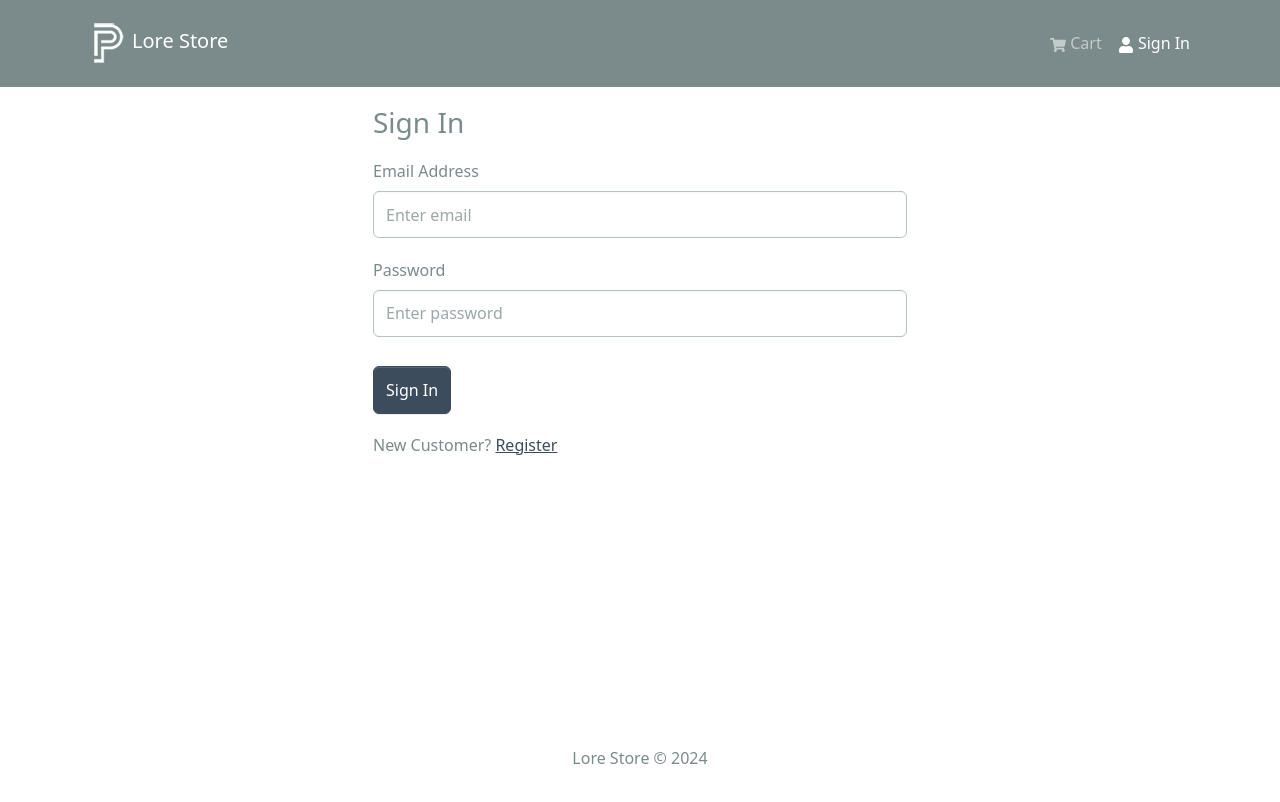
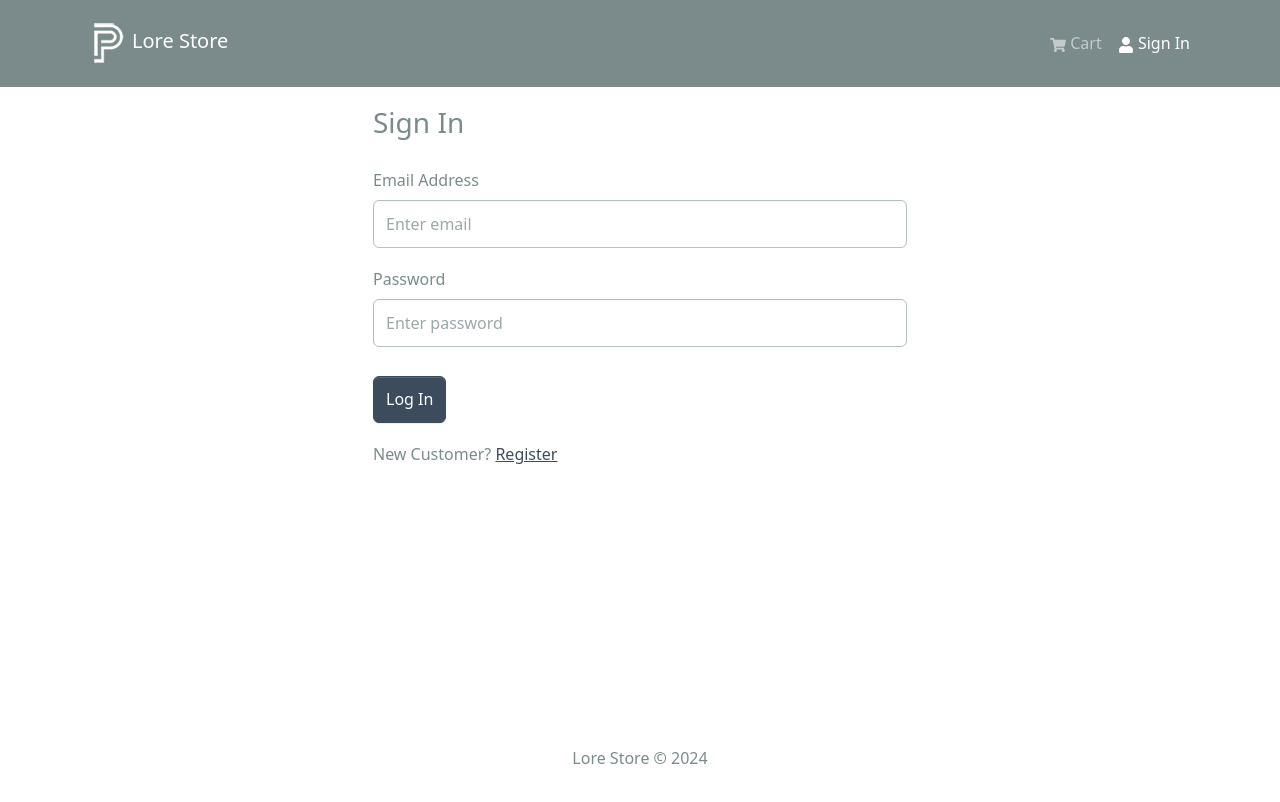
Before and after one commit to Nmcleon/MVP_STORE, a React (Create React App) app in the folder frontend/: page /login in a window 1280 px wide. Shown: the top 802 px of the page. Built offline with nearby package versions, Linux system fonts and the light colour scheme.

Commit message:
Login Functionality
User Data fetches correctly, but  on the postman , noting shows, perhaps i should log it on the terminal first

```diff
--- a/frontend/package.json
+++ b/frontend/package.json
@@ -20,6 +20,7 @@
     "react-router-bootstrap": "^0.26.2",
     "react-router-dom": "^6.22.0",
     "react-scripts": "5.0.1",
+    "react-toastify": "^10.0.4",
     "web-vitals": "^2.1.4"
   },
   "scripts": {
--- a/frontend/src/App.js
+++ b/frontend/src/App.js
@@ -1,5 +1,7 @@
 import { Container } from 'react-bootstrap'
 import React from 'react'
+import { ToastContainer } from 'react-toastify'
+import 'react-toastify/dist/ReactToastify.css'
 import Header from './components/Header'
 import Footer from './components/Footer'
 import { Outlet} from 'react-router-dom'
@@ -11,10 +13,10 @@
     <main className='py-3'>
       <Container>
         <Outlet />
-
-    </Container>
-    </main>
-    <Footer />
+        </Container>
+        </main>
+        <Footer />
+        <ToastContainer />
     </>
   )
 }
--- a/frontend/src/components/Header.jsx
+++ b/frontend/src/components/Header.jsx
@@ -1,5 +1,5 @@
 import React from 'react'
-import { Navbar, Nav, Container, Badge } from 'react-bootstrap'
+import { Navbar, Nav, Container, Badge, NavDropdown } from 'react-bootstrap'
 import { FaShoppingCart, FaUser } from 'react-icons/fa'
 import { LinkContainer } from 'react-router-bootstrap'
 import { useSelector } from 'react-redux'
@@ -8,6 +8,10 @@
 
 const Header = () => {
     const { cartItems } = useSelector((state) => state.cart)
+    const { userInfo } = useSelector((state) => state.auth)
+    const logoutHandler = () => {
+        console.log('logout')
+    }
 
     return (
         <header>
@@ -34,11 +38,22 @@
                                     }
                                 </Nav.Link>
                                 </LinkContainer>
+                                { userInfo ? (
+                                <NavDropdown title={userInfo.name} id='username'>
+                                    <LinkContainer to='/profile'>
+                                        <NavDropdown.Item>Profile</NavDropdown.Item>
+                                    </LinkContainer>
+                                    <NavDropdown.Item onClick={logoutHandler}>
+                                        Log Out
+                                    </NavDropdown.Item>
+                                </NavDropdown>
+                            ) : (
                                 <LinkContainer to='/login'>
                                     <Nav.Link href='/login'>
-                                    <FaUser /> Sign In
+                                        <FaUser /> Sign In
                                     </Nav.Link>
                                 </LinkContainer>
+                            ) }
                                 </Nav>
                                 </Navbar.Collapse>
                 </Container>
--- a/frontend/src/screens/CartScreen.jsx
+++ b/frontend/src/screens/CartScreen.jsx
@@ -24,7 +24,7 @@
     return (
         <Row>
             <Col md={8}>
-                <h3 style={{marginBottom: '20px'}}>Shopping Cart</h3>
+            <h2 style={{marginBottom: '20px'}}>Shopping Cart</h2>
                 { cartItems.length === 0 ? (
                     <Message>
                         Your cart is empty. <Link to='/'>Go Back</Link>
--- a/frontend/src/screens/LoginScreen.jsx
+++ b/frontend/src/screens/LoginScreen.jsx
@@ -1,22 +1,46 @@
 import React from 'react'
-import { useState } from 'react'
-import { Link } from 'react-router-dom'
+import { useState, useEffect } from 'react'
+import { Link, useLocation, useNavigate } from 'react-router-dom'
 import { Form, Button, Row, Col } from 'react-bootstrap'
 import FormContainer from '../components/FormContainer'
+import { useDispatch, useSelector } from 'react-redux'
+import Loader from '../components/Loader'
+import { useLoginMutation } from '../slices/usersApiSlice'
+import { setCredentials } from '../slices/authSlice'
+import { toast } from 'react-toastify'
 
 const LoginScreen = () => {
     const [email, setEmail] = useState('')
     const [password, setPassword] = useState('')
-    const submitHandler = (e) => {
-        e.preventDefault()
-        console.log('submit')
-    }
+	const dispatch = useDispatch()
+    const navigate = useNavigate()
+    const [login, { isLoading }] = useLoginMutation()
+    const { userInfo } = useSelector((state) => state.auth)
+    const { search } = useLocation()
+    const sp = new URLSearchParams(search)
+    const redirect = sp.get('redirect') || '/'
+    const submitHandler = async (e) => {
+		e.preventDefault()
+		try {
+            const res = await login({ email, password }).unwrap()
+            dispatch(setCredentials({ ...res }))
+            navigate(redirect)
+        } catch (err) {
+            toast.error(err?.data?.message || err.error)
+        }
+		}
+		// If user is already logged in then redirect them to the home page
+		useEffect(() => {
+			if (userInfo) {
+				navigate(redirect)
+			}
+		}, [navigate, redirect, userInfo])
 
     return (
         <FormContainer>
             <h3>Sign In</h3>
 
-            <Form onSubmit={submitHandler}>
+            <Form className='mt-4' onSubmit={submitHandler}>
                 <Form.Group controlId='email' className='my-3'>
                     <Form.Label>Email Address</Form.Label>
                     <Form.Control type='email' placeholder='Enter email' value={email} onChange={(e) => setEmail(e.target.value)}></Form.Control>
@@ -27,14 +51,15 @@
                     <Form.Control type='password' placeholder='Enter password' value={password} onChange={(e) => setPassword(e.target.value)}></Form.Control>
                 </Form.Group>
 
-                <Button type='submit' variant='primary' className='mt-2'>
-                    Sign In
+                <Button type='submit' variant='primary' className='mt-2' disabled={ isLoading }>
+                    Log In
                 </Button>
+				{ isLoading && <Loader /> }
             </Form>
 
             <Row className='py-3'>
                 <Col>
-                    New Customer? <Link to='/register'>Register</Link>
+                    New Customer? <Link to={redirect ? `/register?redirect=${redirect}` : '/register'}>Register</Link>
                 </Col>
             </Row>
         </FormContainer>
--- a/frontend/src/slices/authSlice.js
+++ b/frontend/src/slices/authSlice.js
@@ -4,7 +4,7 @@
     userInfo: localStorage.getItem('userInfo') ? JSON.parse(localStorage.getItem('userInfo')) : null,
 }
 const authSlice = createSlice({
-    name: 'auth',
+    name: 'login',
     initialState,
     reducers: {
         setCredentials: (state, action) => {
--- a/frontend/src/slices/usersApiSlice.js
+++ b/frontend/src/slices/usersApiSlice.js
@@ -5,7 +5,7 @@
     endpoints: (builder) => ({
         login: builder.mutation({
             query: (data) => ({
-                url: USERS_URL/login,
+                url: `${USERS_URL}/login`,
                 method: 'POST',
                 body: data
             })
```
Also changed, not shown: 1 other file (tests, documents, lock files or other folders).
